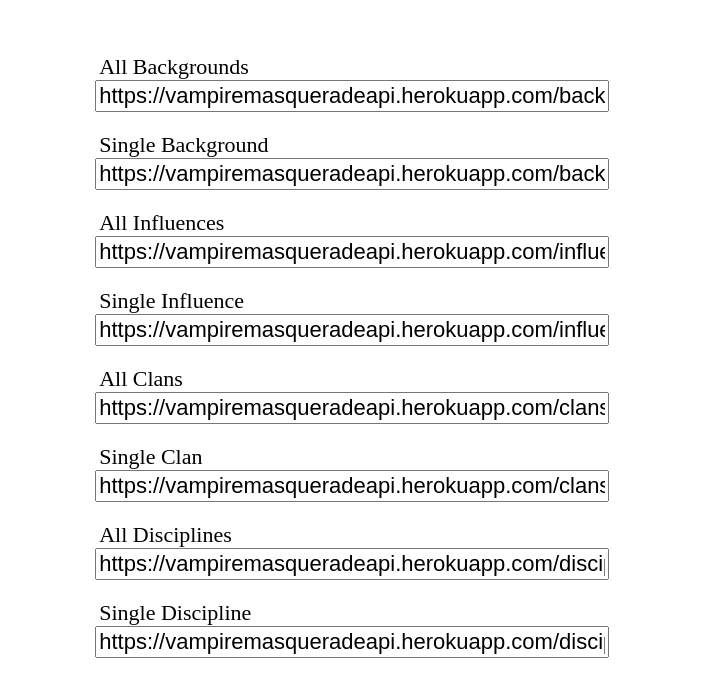
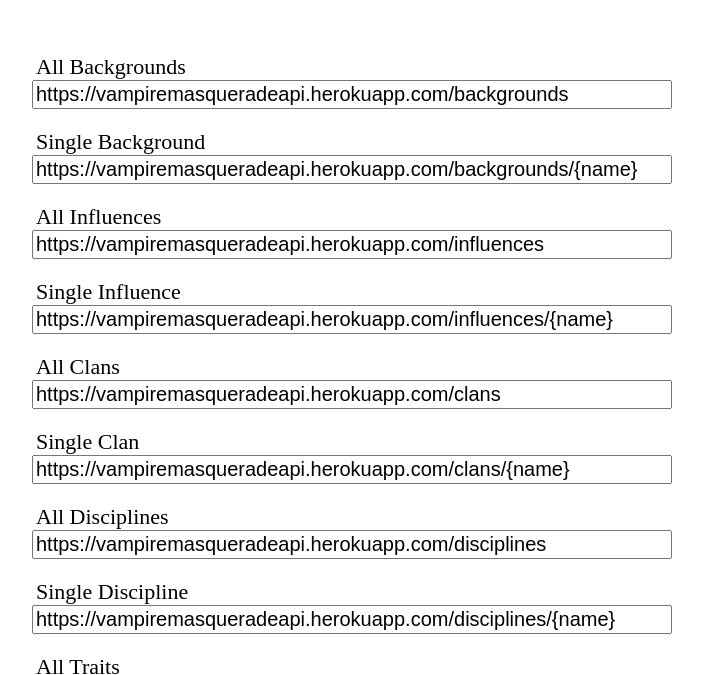
Before and after one commit to AnthonyStembreit/VamPMask_API, a website: page public/index.html in a window 1280 px wide. Shown: the part 150-825 px from the top of the page, without its empty margins (308-1011 px from the left). Drawn offline with nearby package versions, Linux system fonts and the light colour scheme.

Commit message:
minor change for laptop screen size

```diff
--- a/public/style.css
+++ b/public/style.css
@@ -16,12 +16,12 @@
 }
 label{
     margin-top:10px;
-    width: 40%;
+    width: 50%;
     /* background-color: grey; */
 }
 input{
     /* background-color: grey; */
-    width: 40%;
-    font-size: 22px;
+    width: 50%;
+    font-size: 20px;
     margin-bottom:10px;
 }
```
